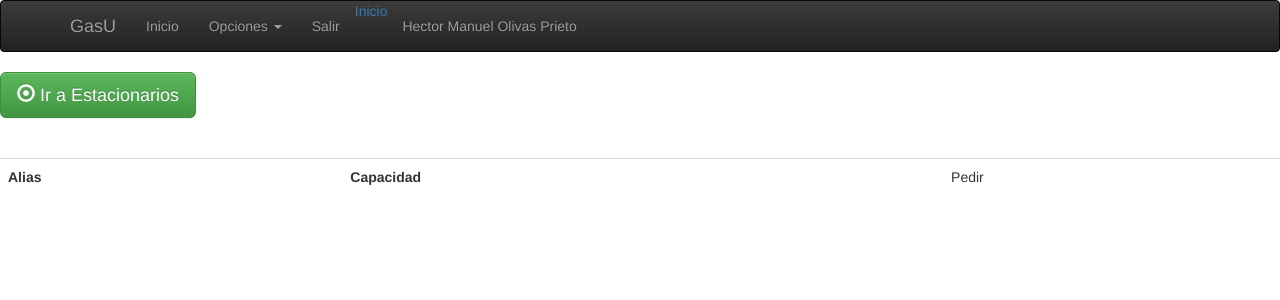
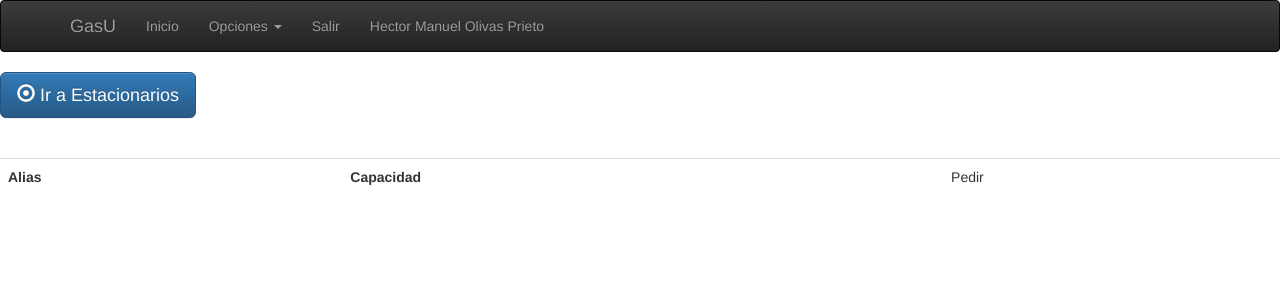
Before and after one commit to holivas24/gasu, a PHP site: page / in a window 1280 px wide. Shown: the top 300 px of the page. Run offline with PHP 8.4, Linux system fonts and the light colour scheme; a user stored in the database is signed in; data comes from the database, SQL or seed files in the repository; some libraries are stand-ins or nearby versions.

Commit message:
Nuevo pace load y cambios

```diff
--- a/cilindros.php
+++ b/cilindros.php
@@ -1,4 +1,4 @@
-<button class="btn btn-lg btn-success" id="cilindros" onClick="info()"><span class="glyphicon glyphicon-record"></span> Ir a Estacionarios</button>
+<button class="btn btn-lg btn-primary" id="cilindros" onClick="info()"><span class="glyphicon glyphicon-record"></span> Ir a Estacionarios</button>
 <br><br><br>
 <table class="table" width="50%">
     <tr>
@@ -32,7 +32,7 @@
             <td>Cilindro '.$row['alias'].'</td>
             <td>'.$row['capacidad'].'Kg</td>
             <td>
-            <button class="btn btn-sm btn-success" id="pedido'.$row['id'].'" onClick="pedido(2,'.$row['id'].')"><span class="glyphicon glyphicon-shopping-cart"></span> Realizar pedido</button>
+            <button class="btn btn-sm btn-primary" id="pedido'.$row['id'].'" onClick="pedido(2,'.$row['id'].')"><span class="glyphicon glyphicon-shopping-cart"></span> Realizar pedido</button>
             </td>
         </tr>
 ';
--- a/index.php
+++ b/index.php
@@ -19,7 +19,7 @@
 	<link rel="stylesheet" href="bootstrap/css/bootstrap-theme.min.css">
 	<link rel="stylesheet" href="media/css/jquery.dataTables.min.css">
 	<link rel="stylesheet" href="editable/css/bootstrap-editable.css">
-	<link rel="stylesheet" href="pace/radar.css">
+	<link rel="stylesheet" href="pace/corner.css">
 	<link href="select2/dist/css/select2.min.css" rel="stylesheet" />
 
 	<!-- Scripts-->
@@ -83,9 +83,6 @@
 
 						echo '<li><a href="#" OnClick="reportes()">Reportes</a></li>';
 
-					else if($_SESSION['nivel']==1)
-						echo '<a href="#" OnClick="info()">Inicio</a>';
-
 
 
 		        ?>
--- a/info.php
+++ b/info.php
@@ -1,4 +1,4 @@
-<button class="btn btn-lg btn-success" id="cilindros" onClick="cilindros()"><span class="glyphicon glyphicon-record"></span> Ir a Cilindros</button>
+<button class="btn btn-lg btn-primary" id="cilindros" onClick="cilindros()"><span class="glyphicon glyphicon-record"></span> Ir a Cilindros</button>
 <br><br><br>
 <?php
 	session_start();
@@ -25,7 +25,7 @@
 echo '
         <h3>Tanque '.$row['alias'].'</h3>
         <button class="btn btn-sm btn-default" onClick="showReport('.$row['id'].')"><span class="glyphicon glyphicon-list-alt"></span> Reporte mensual</button>
-        <button class="btn btn-sm btn-success" id="pedido" onClick="pedido(1,'.$row['id'].')"><span class="glyphicon glyphicon-shopping-cart"></span> Solicitar recarga</button>
+        <button class="btn btn-sm btn-primary" id="pedido" onClick="pedido(1,'.$row['id'].')"><span class="glyphicon glyphicon-shopping-cart"></span> Solicitar recarga</button>
         <div class="row" >
 	    <div class="col-sm-4">
             <h4 class="title">Nivel</h4>
@@ -231,7 +231,7 @@
         series: [{
             name: 'Porcentaje',
             data: datos,
-            color:'#55BF3B'
+            color:'#337AB7'
         }
         ]
     });
--- a/login.php
+++ b/login.php
@@ -67,13 +67,13 @@
     <div class="container">
       <div class="message" style="color:#FF0000"><?php if($message!="") { echo $message; } ?></div>
       <form class="form-signin" action="" method="post">
-        <h2 class="form-signin-heading"><center><img src="images/gasu.png" height="40" width="130"></center></h2>
+        <h2 class="form-signin-heading"><center><h4>GasU</h4></center></h2>
         <label for="username" class="sr-only">Usuario</label>
         <input type="text" name="username" class="form-control" placeholder="Usuario" required autofocus>
         <label for="passwd" class="sr-only">Contraseña</label>
         <input type="password" name="contrasenia" class="form-control" placeholder="Contraseña" required>
 
-        <button class="btn btn-lg btn-success btn-block" type="submit">Entrar</button>
+        <button class="btn btn-lg btn-primary btn-block" type="submit">Entrar</button>
       </form>
 
     </div>
--- /dev/null
+++ b/pace/corner.css
@@ -0,0 +1,72 @@
+.pace {
+  -webkit-pointer-events: none;
+  pointer-events: none;
+
+  -webkit-user-select: none;
+  -moz-user-select: none;
+  user-select: none;
+}
+
+.pace .pace-activity {
+  display: block;
+  position: fixed;
+  z-index: 2000;
+  top: 0;
+  right: 0;
+  width: 300px;
+  height: 300px;
+  background: #337ab7;
+  -webkit-transition: -webkit-transform 0.3s;
+  transition: transform 0.3s;
+  -webkit-transform: translateX(100%) translateY(-100%) rotate(45deg);
+  transform: translateX(100%) translateY(-100%) rotate(45deg);
+  pointer-events: none;
+}
+
+.pace.pace-active .pace-activity {
+  -webkit-transform: translateX(50%) translateY(-50%) rotate(45deg);
+  transform: translateX(50%) translateY(-50%) rotate(45deg);
+}
+
+.pace .pace-activity::before,
+.pace .pace-activity::after {
+    -moz-box-sizing: border-box;
+    box-sizing: border-box;
+    position: absolute;
+    bottom: 30px;
+    left: 50%;
+    display: block;
+    border: 5px solid #fff;
+    border-radius: 50%;
+    content: '';
+}
+
+.pace .pace-activity::before {
+    margin-left: -40px;
+    width: 80px;
+    height: 80px;
+    border-right-color: rgba(0, 0, 0, .2);
+    border-left-color: rgba(0, 0, 0, .2);
+    -webkit-animation: pace-theme-corner-indicator-spin 3s linear infinite;
+    animation: pace-theme-corner-indicator-spin 3s linear infinite;
+}
+
+.pace .pace-activity::after {
+    bottom: 50px;
+    margin-left: -20px;
+    width: 40px;
+    height: 40px;
+    border-top-color: rgba(0, 0, 0, .2);
+    border-bottom-color: rgba(0, 0, 0, .2);
+    -webkit-animation: pace-theme-corner-indicator-spin 1s linear infinite;
+    animation: pace-theme-corner-indicator-spin 1s linear infinite;
+}
+
+@-webkit-keyframes pace-theme-corner-indicator-spin {
+  0% { -webkit-transform: rotate(0deg); }
+  100% { -webkit-transform: rotate(359deg); }
+}
+@keyframes pace-theme-corner-indicator-spin {
+  0% { transform: rotate(0deg); }
+  100% { transform: rotate(359deg); }
+}
--- a/pago.php
+++ b/pago.php
@@ -82,7 +82,7 @@
     	<input type="text" data-conekta="card[exp_year]" class="form-control" placeholder="AAAA"/>
   	</div>
   </div>
-  <button type="submit" class="btn btn-success"><span class="glyphicon glyphicon-usd"></span> Pagar pedido</button>
+  <button type="submit" class="btn btn-primary"><span class="glyphicon glyphicon-usd"></span> Pagar pedido</button>
 </form>
 </center>
 </div>
--- a/routes/sync.js
+++ b/routes/sync.js
@@ -20,6 +20,7 @@
 
 	$('title').text('GasU | Inicio');
 }
+
 function info()
 {
 	var link = "info.php";
@@ -41,7 +42,6 @@
 	});
 
 	$('title').text('GasU | Estacionarios');
-
 }
 
 function cilindros()
```
Also changed, not shown: buscarPorEstado.php (+5 -5 lines), inicio.php (+19 -0 lines), pedidosCil.php (+4 -4 lines), pedidosTanque.php (+4 -4 lines), reportes.php (+14 -4 lines), favicon.ico (added).
